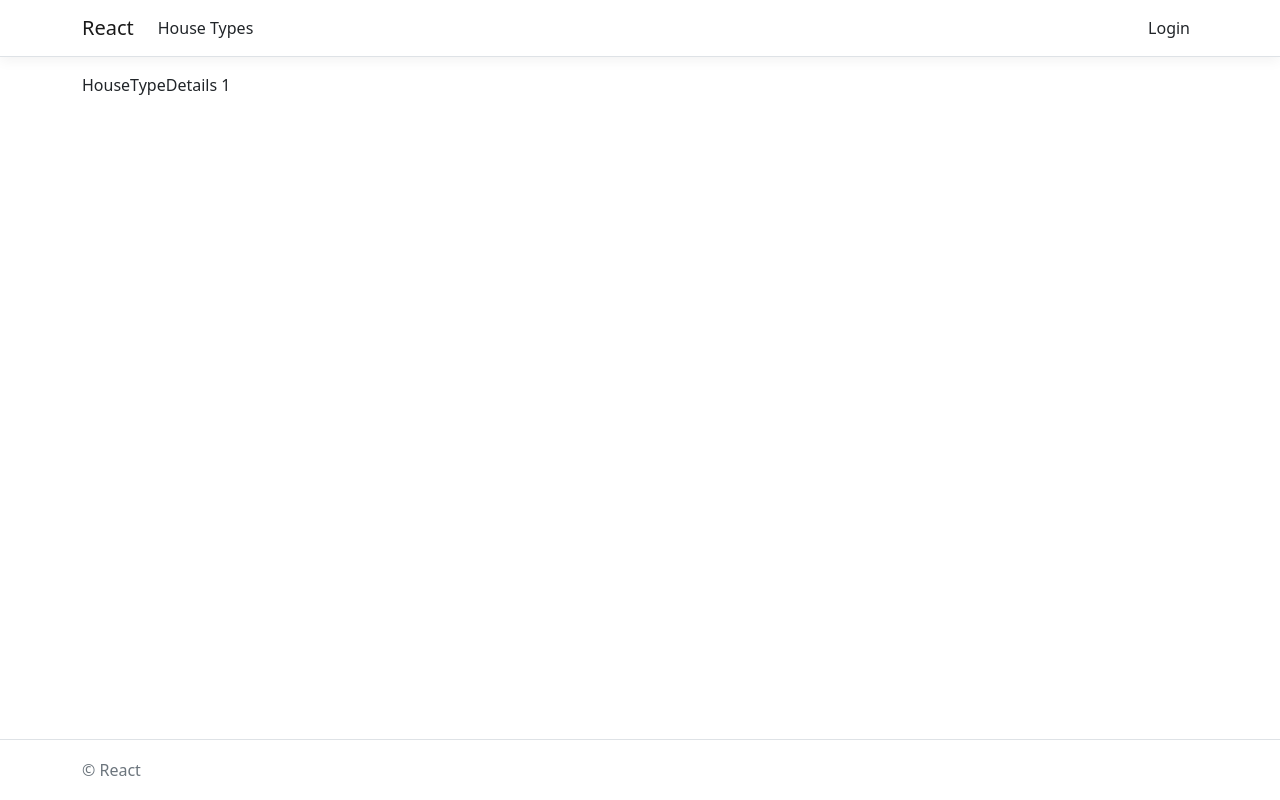
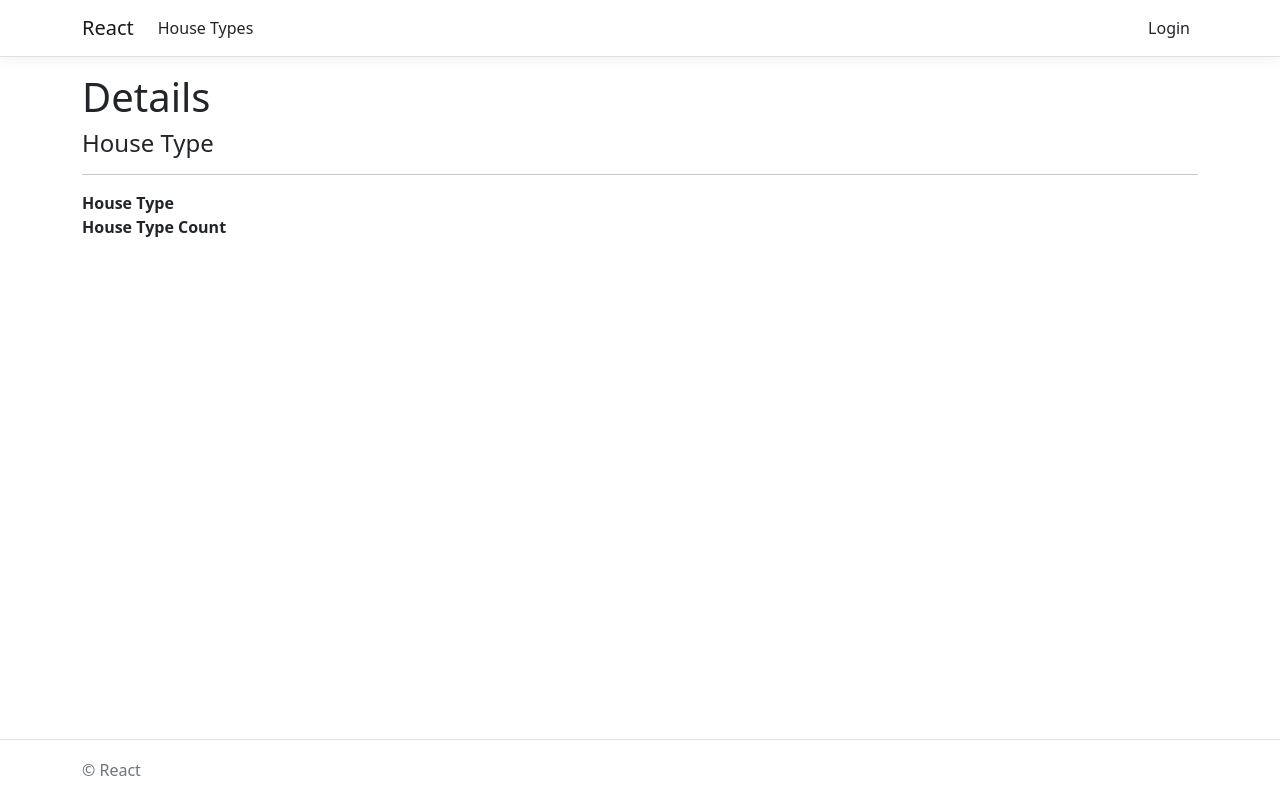
Before and after one commit to mikdrob/EasyRentReact, a React (Create React App) app: page /housetypes/details/1 in a window 1280 px wide. Built offline with nearby package versions, Linux system fonts and the light colour scheme.

Commit message:
add getOne endpoint to base service

```diff
--- a/src/App.tsx
+++ b/src/App.tsx
@@ -10,7 +10,6 @@ import HouseTypeEdit from './containers/house-types/HouseTypeEdit';
 import HouseTypeIndex from './containers/house-types/HouseTypeIndex';
 import Login from './containers/identity/Login';
 import Page404 from './containers/Page404';
-// import PageForm from './containers/PageForm';
 import { AppContextProvider, IAppState, initialAppState } from './context/AppContext';
 
 function App() {
--- a/src/containers/home/HomeIndex.tsx
+++ b/src/containers/home/HomeIndex.tsx
@@ -1,11 +1,9 @@
-import { useContext } from "react";
-import { AppContext } from "../../context/AppContext";
 
 const HomeIndex = () => {
-    const appState = useContext(AppContext);
+    // const appState = useContext(AppContext);
     return (
             <div>
-                Hello, {appState.firstname}
+                Hello
             </div>
     );
 }
--- a/src/containers/house-types/HouseTypeDetails.tsx
+++ b/src/containers/house-types/HouseTypeDetails.tsx
@@ -1,12 +1,55 @@
-import { useParams } from "react-router-dom";
+import { useContext, useEffect, useState } from "react";
+import { Link, useParams } from "react-router-dom";
+import CustomLoader from "../../components/CustomLoader";
+import { AppContext } from "../../context/AppContext";
+import { IHouseType } from "../../domain/IHouseType";
+import { BaseService } from "../../services/base-service";
+import { EPageStatus } from "../../types/EPageStatus";
 import { IRouteId } from "../../types/IRouteId";
+
+
 
 const HouseTypeDetails = () => {
     let {id} = useParams() as IRouteId;
+    const appState = useContext(AppContext);
+
+    const loadData = async () => {
+        if (appState.token){
+        let result = await BaseService.get<IHouseType>('/propertytypes', id, appState.token);
+        if (result.ok && result.data) {
+            console.log(result)
+        }
+        else {
+            console.log("error")
+        }
+    }
+    }
+
+    useEffect(() => {
+        loadData();
+    }, [])
     return (
+        <>
+            <h1>Details</h1>
+
             <div>
-                HouseTypeDetails {id}
+                <h4>House Type</h4>
+                <hr />
+                <dl className="row">
+                    <dt className="col-sm-4">
+                        House Type
+        </dt>
+                    <dd className="col-sm-8">
+                    </dd>
+                    <dt className="col-sm-4">
+                        House Type Count
+        </dt>
+                    <dd className="col-sm-8">
+                    </dd>
+                </dl>
             </div>
+        </>
+
     );
 }
 
--- a/src/containers/house-types/HouseTypeIndex.tsx
+++ b/src/containers/house-types/HouseTypeIndex.tsx
@@ -15,9 +15,9 @@ const RowDisplay = (props: { houseType: IHouseType }) => (
             {props.houseType.propertyCount}
         </td>
         <td>
-            <Link to={'/PropertyTypes/' + props.houseType.id} >Details</Link> |
-        <Link to={'/PropertyTypes/Edit/' + props.houseType.id}> Edit</Link> |
-        <Link to={'/PropertyTypes/Delete/' + props.houseType.id}> Delete</Link>
+            <Link to={'/housetypes/details/' + props.houseType.id} >Details</Link> |
+        <Link to={'/housetypes/Edit/' + props.houseType.id}> Edit</Link> |
+        <Link to={'/housetypes/Delete/' + props.houseType.id}> Delete</Link>
         </td>
     </tr>
 );
@@ -62,7 +62,9 @@ const HouseTypeIndex = () => {
                     }
                 </tbody>
             </table>
-            <CustomLoader {...pageStatus} />
+            <div className="d-flex justify-content-center">
+                <CustomLoader {...pageStatus} />
+            </div>
         </>
 
     );
--- a/src/containers/identity/Login.tsx
+++ b/src/containers/identity/Login.tsx
@@ -7,7 +7,7 @@ import { IdentityService } from "../../services/identity-service";
 import { EPageStatus } from "../../types/EPageStatus";
 
 const formState = {
-    isActive:true
+    isActive: true
 }
 
 const Login = () => {
@@ -32,7 +32,6 @@ const Login = () => {
         setAlertMessage('');
         let response = await IdentityService.Login('account/login', loginData);
         if (!response.ok) {
-            formState.isActive = true;
             setPageStatus({ pageStatus: EPageStatus.Ok, statusCode: 0 });
             setAlertMessage(response.messages![0]);
         } else {
@@ -41,6 +40,7 @@ const Login = () => {
             appState.setAuthInfo(response.data!.token, response.data!.firstname, response.data!.lastname);
             localStorage.setItem("user", JSON.stringify(response.data));
         }
+        formState.isActive = true;
     }
 
     return (
@@ -57,7 +57,7 @@ const Login = () => {
                                 <Alert show={alertMessage !== ''} message={alertMessage} alertClass={EAlertClass.Danger} />
                                 <div className="form-group">
                                     <label htmlFor="Input_Email">Email</label>
-                                <input value={loginData.email} onChange={e => setLoginData({ ...loginData, email: e.target.value })} className="form-control" type="email" id="Input_Email" name="Input.Email" placeholder="user@example.com"  autoComplete="username" />
+                                    <input value={loginData.email} onChange={e => setLoginData({ ...loginData, email: e.target.value })} className="form-control" type="email" id="Input_Email" name="Input.Email" placeholder="user@example.com" autoComplete="username" />
                                 </div>
                                 <div className="form-group">
                                     <label htmlFor="Input_Password">Password</label>
--- a/src/context/AppContext.ts
+++ b/src/context/AppContext.ts
@@ -9,7 +9,7 @@ export interface IAppState {
 
 export const initialAppState : IAppState = {
     token: null,
-    firstname: 'Guest',
+    firstname: '',
     lastname: '',
     setAuthInfo: (): void => {}
 }
--- a/src/services/base-service.ts
+++ b/src/services/base-service.ts
@@ -40,4 +40,23 @@ export abstract class BaseService {
         }
     }
     }
+    static async get<TEntity>(apiEndpoint: string, id: string, token?: string): Promise<IFetchResponse<TEntity>> {
+        apiEndpoint = apiEndpoint + '/' + id;
+        try{
+        let response = await this.axios.get<TEntity>(apiEndpoint, BaseService.getAxiosConfiguration(token));
+        return {
+            ok: response.status <=299,
+            statusCode: response.status,
+            data: response.data,
+        };
+    }
+    catch (err){
+        let error = err as AxiosError;
+        return {
+            ok: false,
+            statusCode: error.response?.status ?? 500,
+            messages: (error.response?.data as IMessages).messages
+        }
+    }
+    }
 }
```
Lines whose indentation alone changed are shown as unchanged.
